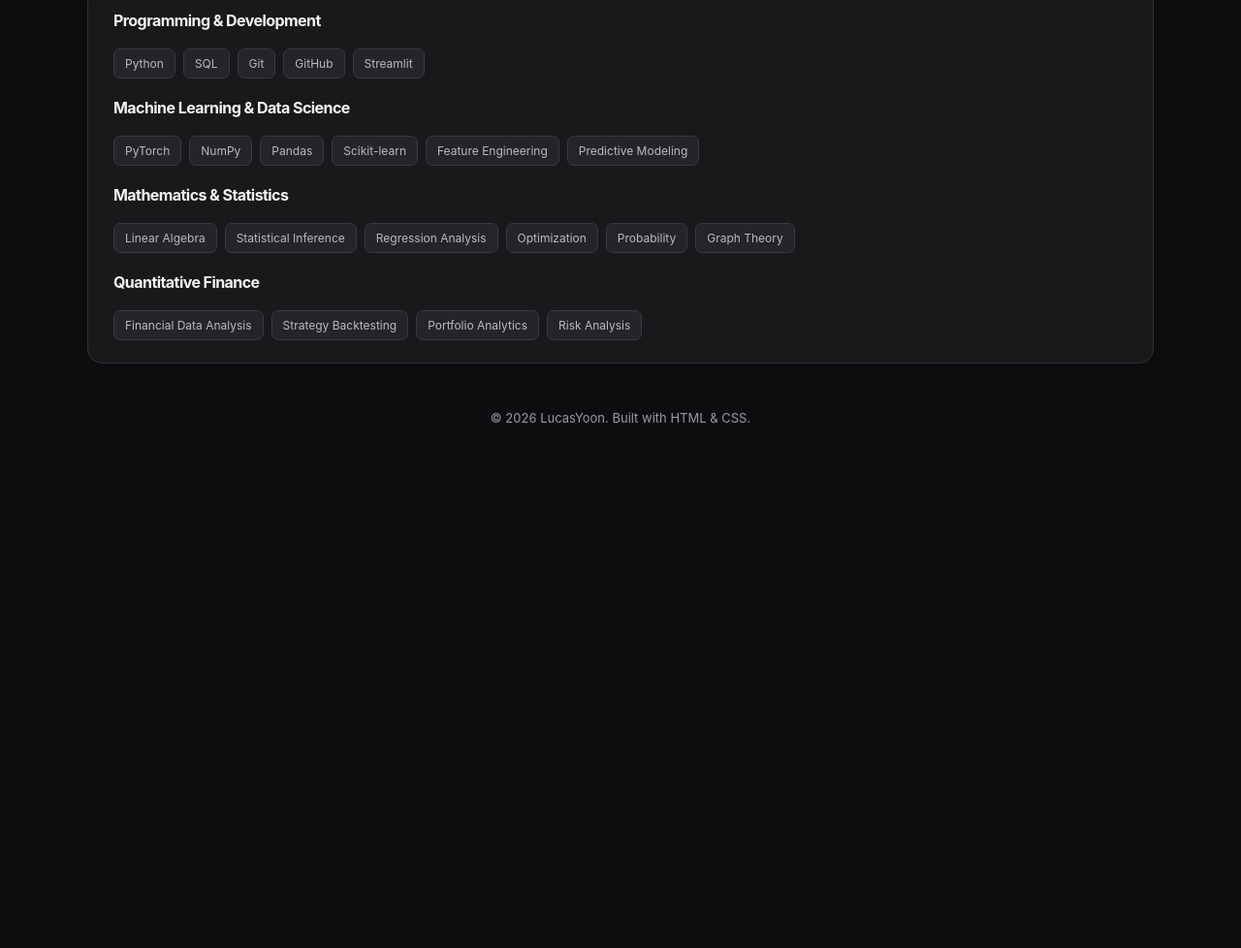
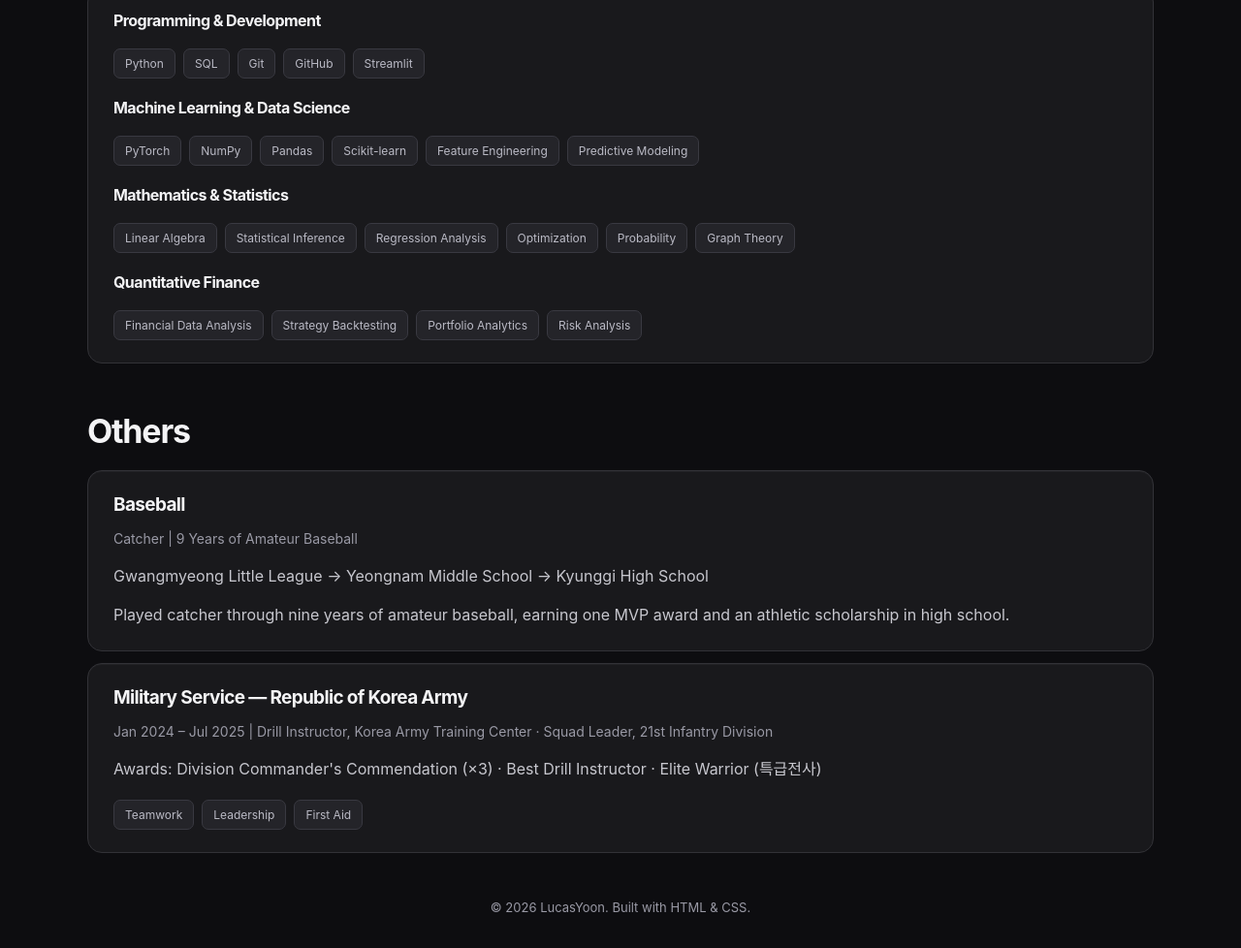
Before and after one commit to LucasYoon22/lucasyoon22.github.io, a plain HTML site: page index.html in a window 1280 px wide. Shown: the part 3366-4344 px from the top of the page at 97% size. Before the commit the page ends 3838 px from the top, so only its background shows below. Drawn offline with Linux system fonts and the light colour scheme.

Commit message:
Add Others section (baseball, military service)
Co-Authored-By: Claude Opus 5.5 <noreply@anthropic.com>

```diff
--- a/index.html
+++ b/index.html
@@ -327,6 +327,7 @@
           <a href="#education">Education</a>
           <a href="#projects">Projects</a>
           <a href="#skills">Technical Skills</a>
+          <a href="#others">Others</a>
         </div>
       </details>
     </nav>
@@ -680,6 +681,46 @@ Areas of Interest: Machine Learning · Statistical Inference · Graph Theory ·
       </div>
     </section>
 
+    <!-- Others -->
+    <section id="others">
+      <h2>Others</h2>
+
+      <div class="card">
+        <h3>Baseball</h3>
+
+        <p class="meta">
+          Catcher | 9 Years of Amateur Baseball
+        </p>
+
+        <p>
+          Gwangmyeong Little League &rarr; Yeongnam Middle School &rarr; Kyunggi High School
+        </p>
+        <p>
+          Played catcher through nine years of amateur baseball, earning one MVP award
+          and an athletic scholarship in high school.
+        </p>
+      </div>
+
+      <div class="card">
+        <h3>Military Service &mdash; Republic of Korea Army</h3>
+
+        <p class="meta">
+          Jan 2024 &ndash; Jul 2025 |
+          Drill Instructor, Korea Army Training Center &middot; Squad Leader, 21st Infantry Division
+        </p>
+
+        <p>
+          Awards: Division Commander's Commendation (&times;3) · Best Drill Instructor · Elite Warrior (특급전사)
+        </p>
+
+        <div class="tags">
+          <span class="tag">Teamwork</span>
+          <span class="tag">Leadership</span>
+          <span class="tag">First Aid</span>
+        </div>
+      </div>
+    </section>
+
   </main>
 
   <!-- Footer -->
```
